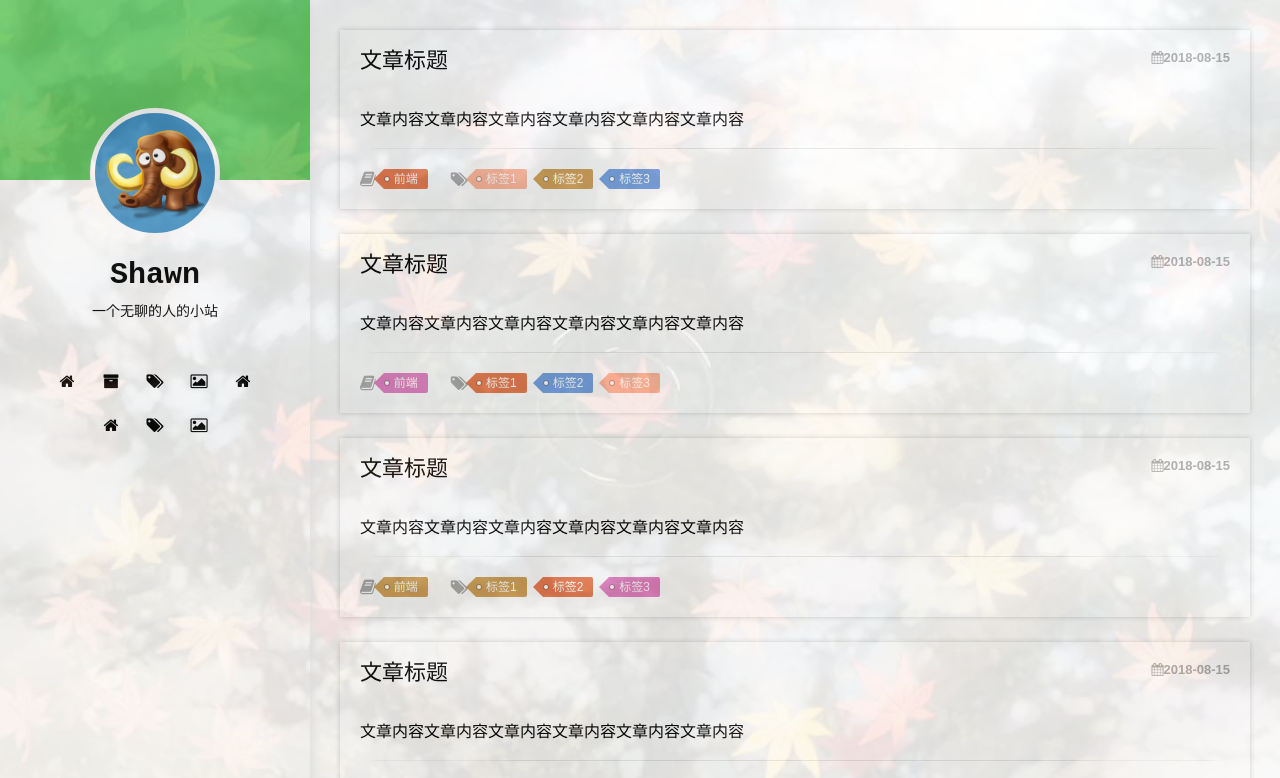
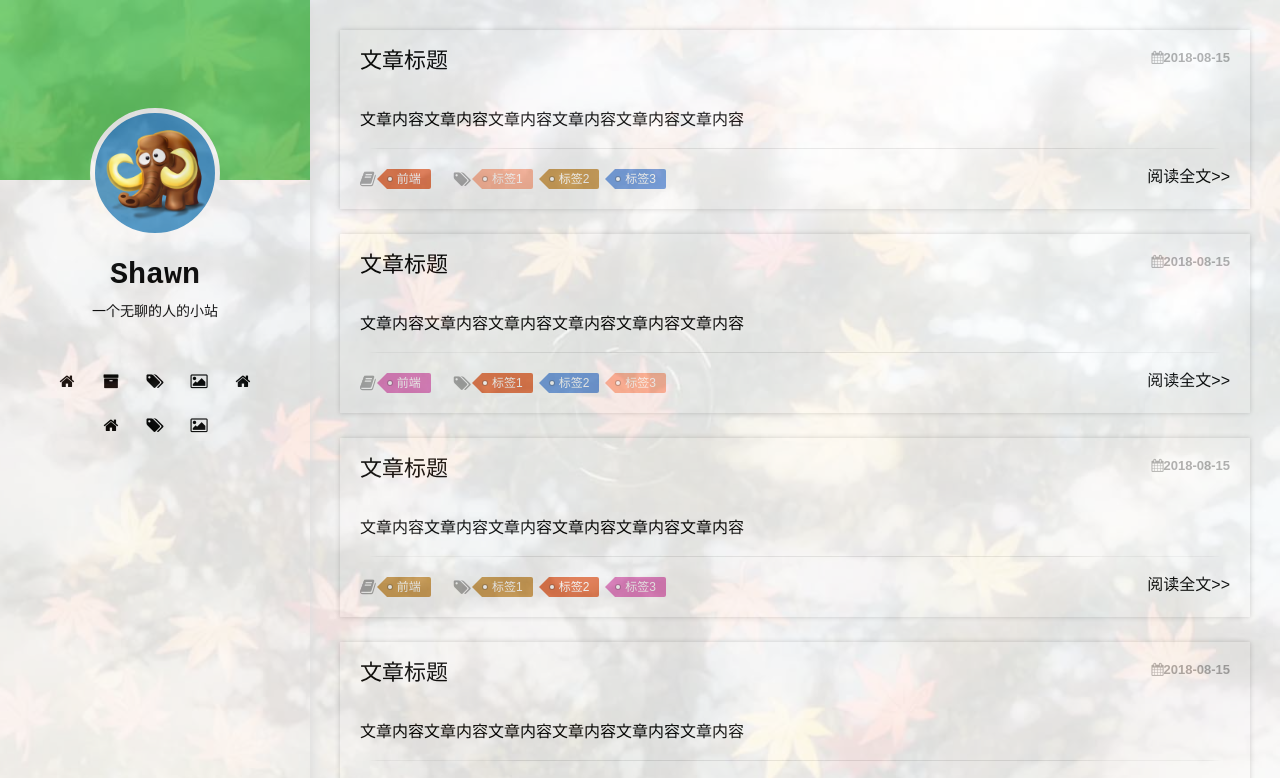
Before and after one commit to mnichangxin/blog-web, a Vue app: page / in a window 1280 px wide. Shown: the top 778 px of the page. Built offline with nearby package versions, Linux system fonts and the light colour scheme.

Commit message:
:lipstick: Update style

```diff
--- a/src/pages/article/ArticleList.vue
+++ b/src/pages/article/ArticleList.vue
@@ -25,6 +25,10 @@
                 <div class="article-tags">
                     <span class="article-tags-icon"><i class="fa fa-tags"></i></span>
                     <TagCloud class="article-tags-cloud" :tags="article.tags" />
+                </div>
+                <div class="article-detail">
+                    <span>阅读全文</span>
+                    <span>&gt;&gt;</span>
                 </div>
             </div>
         </li>
--- a/src/styles/article/article.css
+++ b/src/styles/article/article.css
@@ -58,6 +58,9 @@
 .article-category-icon {
     font-size: 17px;
 }
+.article-tags-cloud {
+    margin-left: 3px;
+}
 .article-introduction {
     padding: 20px 20px 0;
 }
@@ -77,3 +80,16 @@
 .article-tags {
     margin-left: 15px;
 }
+.article-detail {
+    float: right;
+    padding: 4px;
+    font-size: 12px;
+    border-radius: 2px;
+    background: #00bbff;
+    color: #ffffff;
+    cursor: pointer;
+    transition: all 0.3s ease-in-out;
+}
+.article-detail:hover {
+    background: #99cc99;
+}
```
